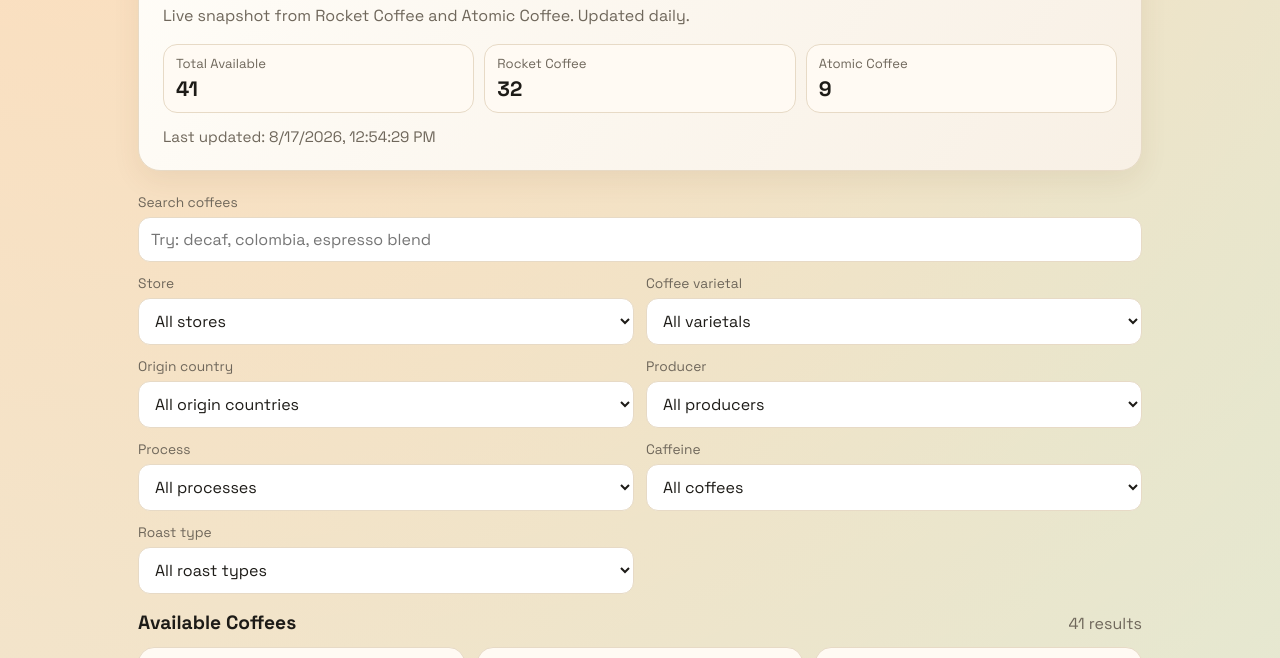
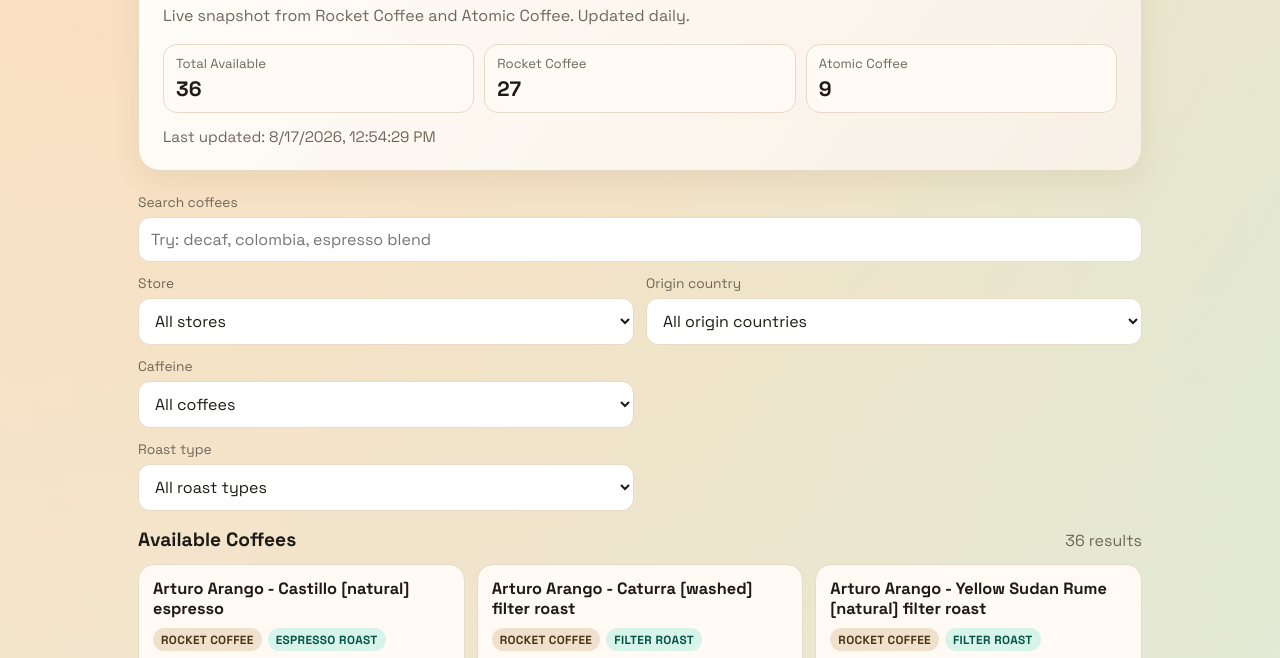
Before and after one commit to aaronyaosong/aaronyaosong.github.io, a website with bundled scripts: page frontend/index.html in a window 1280 px wide. Shown: the part 119-777 px from the top of the page. Built offline with nearby package versions, Linux system fonts and the light colour scheme.

Commit message:
hide all subscriptions, and filtering options that do not work fully

```diff
--- a/frontend/app.js
+++ b/frontend/app.js
@@ -3,6 +3,7 @@ import {
   filterCategories,
   filterAndSortItems,
   isDecaf,
+  isSubscription,
   metadataValue,
   nzPrice,
   pricePerGram,
@@ -21,10 +22,7 @@ export function createApp({
     items: [],
     activeCategory: "all",
     activeSource: "all",
-    activeVarietal: "all",
     activeOriginCountry: "all",
-    activeProducer: "all",
-    activeProcess: "all",
     activeDecaf: "all",
     query: "",
   };
@@ -37,10 +35,7 @@ export function createApp({
   const searchInput = documentRef.getElementById("searchInput");
   const categorySelect = documentRef.getElementById("categoryFilter");
   const sourceSelect = documentRef.getElementById("sourceFilter");
-  const varietalSelect = documentRef.getElementById("varietalFilter");
   const originCountrySelect = documentRef.getElementById("originCountryFilter");
-  const producerSelect = documentRef.getElementById("producerFilter");
-  const processSelect = documentRef.getElementById("processFilter");
   const decafSelect = documentRef.getElementById("decafFilter");
 
   function populateSelect(select, values, allLabel, formatValue = (value) => value) {
@@ -84,10 +79,10 @@ export function createApp({
       state.activeCategory,
       state.query,
       state.activeSource,
-      state.activeVarietal,
+      "all",
       state.activeOriginCountry,
-      state.activeProducer,
-      state.activeProcess,
+      "all",
+      "all",
       state.activeDecaf,
     );
 
@@ -147,7 +142,7 @@ export function createApp({
       }
       const payload = await response.json();
 
-      state.items = payload.items || [];
+      state.items = (payload.items || []).filter((item) => !isSubscription(item));
       populateSelect(
         categorySelect,
         new Set(state.items.flatMap((item) => filterCategories(item))),
@@ -155,14 +150,7 @@ export function createApp({
         (value) => value.replace(/\b\w/g, (letter) => letter.toUpperCase()),
       );
       populateSelect(sourceSelect, new Set(state.items.map((item) => item.source)), "All stores", sourceName);
-      populateSelect(
-        varietalSelect,
-        new Set(state.items.flatMap((item) => categories(item.varietal || ""))),
-        "All varietals",
-      );
       populateSelect(originCountrySelect, new Set(state.items.map((item) => metadataValue(item, "origin_country"))), "All origin countries");
-      populateSelect(producerSelect, new Set(state.items.map((item) => metadataValue(item, "producer"))), "All producers");
-      populateSelect(processSelect, new Set(state.items.map((item) => metadataValue(item, "process"))), "All processes");
       renderStats(state.items, payload.generated_at);
       renderCards();
     } catch (err) {
@@ -181,23 +169,8 @@ export function createApp({
     renderCards();
   });
 
-  varietalSelect.addEventListener("change", (event) => {
-    state.activeVarietal = event.target.value;
-    renderCards();
-  });
-
   originCountrySelect.addEventListener("change", (event) => {
     state.activeOriginCountry = event.target.value;
-    renderCards();
-  });
-
-  producerSelect.addEventListener("change", (event) => {
-    state.activeProducer = event.target.value;
-    renderCards();
-  });
-
-  processSelect.addEventListener("change", (event) => {
-    state.activeProcess = event.target.value;
     renderCards();
   });
 
@@ -235,10 +208,7 @@ function hasRequiredDom(doc) {
     && doc.getElementById("categoryFilters")
     && doc.getElementById("categoryFilter")
     && doc.getElementById("sourceFilter")
-    && doc.getElementById("varietalFilter")
     && doc.getElementById("originCountryFilter")
-    && doc.getElementById("producerFilter")
-    && doc.getElementById("processFilter")
     && doc.getElementById("decafFilter")
   );
 }
--- a/frontend/coffee-utils.js
+++ b/frontend/coffee-utils.js
@@ -39,6 +39,10 @@ export function categories(categoryStr) {
 
 export function isBlend(item) {
   return /\bblend\b/i.test([item.title, item.handle, item.category, item.tags].filter(Boolean).join(" "));
+}
+
+export function isSubscription(item) {
+  return /\bsubscription\b/i.test([item.title, item.handle, item.product_type, item.tags].filter(Boolean).join(" "));
 }
 
 export function filterCategories(item) {
--- a/frontend/index.html
+++ b/frontend/index.html
@@ -32,28 +32,10 @@
             <option value="all">All stores</option>
           </select>
         </label>
-        <label for="varietalFilter">
-          <span>Coffee varietal</span>
-          <select id="varietalFilter">
-            <option value="all">All varietals</option>
-          </select>
-        </label>
         <label for="originCountryFilter">
           <span>Origin country</span>
           <select id="originCountryFilter">
             <option value="all">All origin countries</option>
-          </select>
-        </label>
-        <label for="producerFilter">
-          <span>Producer</span>
-          <select id="producerFilter">
-            <option value="all">All producers</option>
-          </select>
-        </label>
-        <label for="processFilter">
-          <span>Process</span>
-          <select id="processFilter">
-            <option value="all">All processes</option>
           </select>
         </label>
         <label for="decafFilter">
```
Also changed, not shown: frontend/tests/integration/app.integration.test.js (+9 -10 lines), frontend/tests/unit/coffee-utils.test.js (+8 -0 lines).
